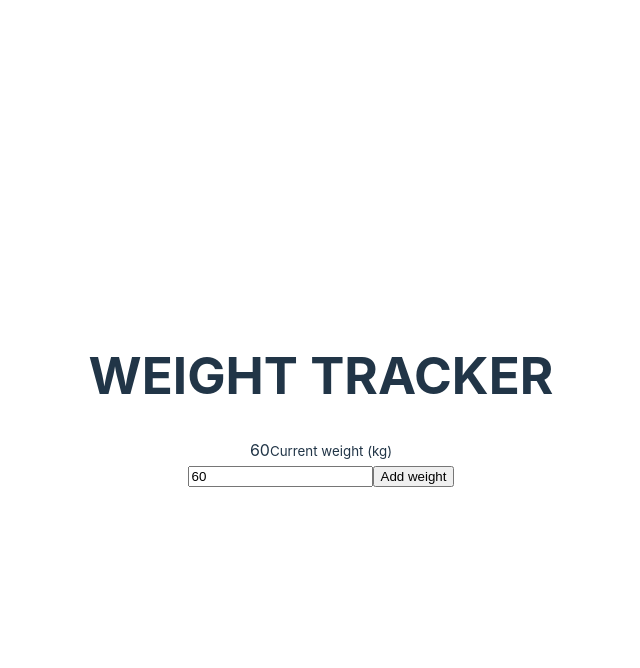
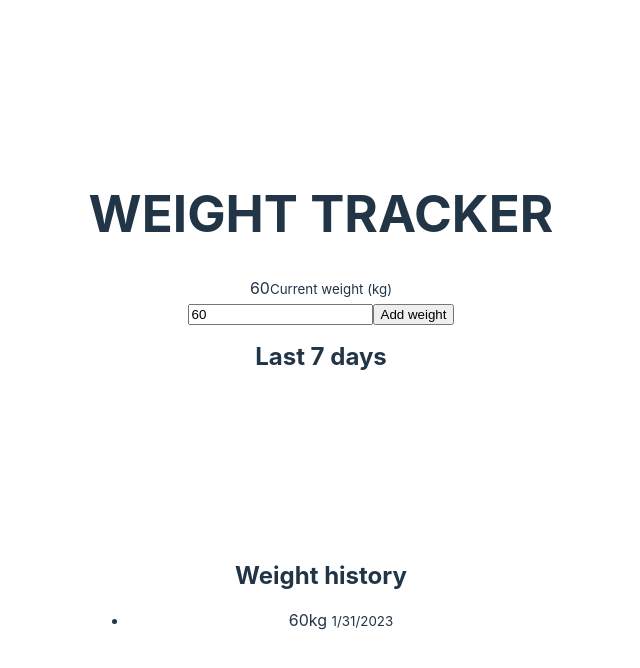
Before and after one commit to walczakjakub/weight-tracker, a Vue app: page / in a window 1280 px wide. Both pictures are taken after a click on the input "Add weight". Shown: the top 668 px of the page, without its empty margins (319-959 px from the left). Built offline with nearby package versions, Linux system fonts and the light colour scheme.

Commit message:
add chart and weight history

```diff
--- a/src/App.vue
+++ b/src/App.vue
@@ -32,6 +32,27 @@
         <input type="number" step="0.1" v-model="weightInput">
         <input type="submit" value="Add weight">
       </form>
+
+      <div v-if="weights && weights.length > 0">
+        <h2>Last 7 days</h2>
+        <div class="canvas-box">
+          <canvas ref="weightChartEl"></canvas>
+        </div>
+
+        <div class="weight-history">
+          <h2>Weight history</h2>
+          <ul>
+            <li v-for="weight in weights">
+              <span>
+                {{ weight.weight }}kg
+              </span>
+              <small>
+                {{ new Date(weight.date).toLocaleDateString() }}
+              </small>
+            </li>
+          </ul>
+        </div>
+      </div>
     </div>
   </main>
 </template>
```
